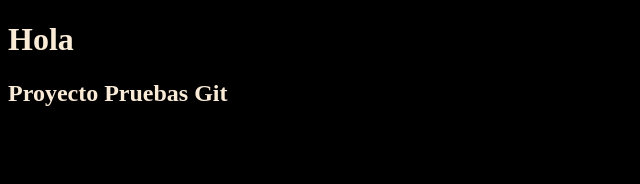
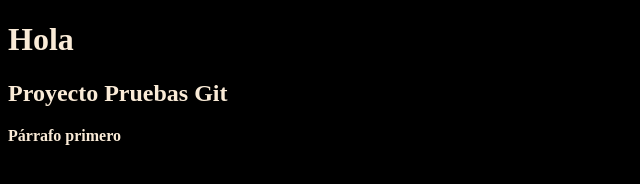
Before and after one commit to Emanuel-TC/cursoGit, a plain HTML site: page index.html in a window 1280 px wide. Shown: the whole page, without its empty margins (0-640 px from the left). Drawn offline with Linux system fonts and the light colour scheme.

Commit message:
Párrafo agregado en index

```diff
--- a/index.html
+++ b/index.html
@@ -8,6 +8,6 @@
 <body>
     <h1>Hola</h1>
         <h2>Proyecto Pruebas Git</h2>
-
+            <p>Párrafo primero</p>
 </body>
 </html>
```
